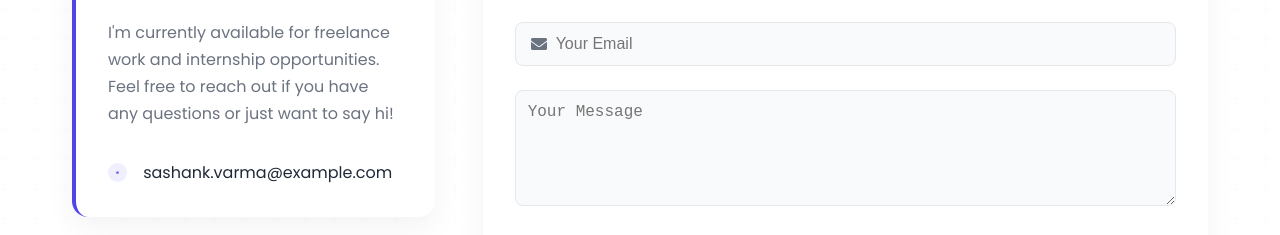
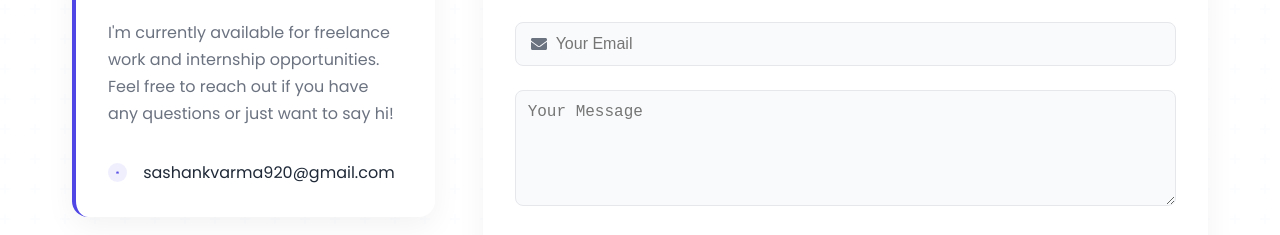
Before and after one commit to P-S-Sashank-varma/Protfolio_react, a React (Create React App) app: page / in a window 1280 px wide. Shown: the part 4861-5096 px from the top of the page. Built offline with nearby package versions, Linux system fonts and the light colour scheme.

Commit message:
Update ContactForm.js

```diff
--- a/src/pages/ContactForm.js
+++ b/src/pages/ContactForm.js
@@ -63,7 +63,7 @@ const ContactForm = () => {
             <div className="contact-details">
               <div className="contact-item">
                 <FaEnvelope className="contact-icon" />
-                <span>sashank.varma@example.com</span>
+                <span>sashankvarma920@gmail.com</span>
               </div>
             </div>
           </div>
```
